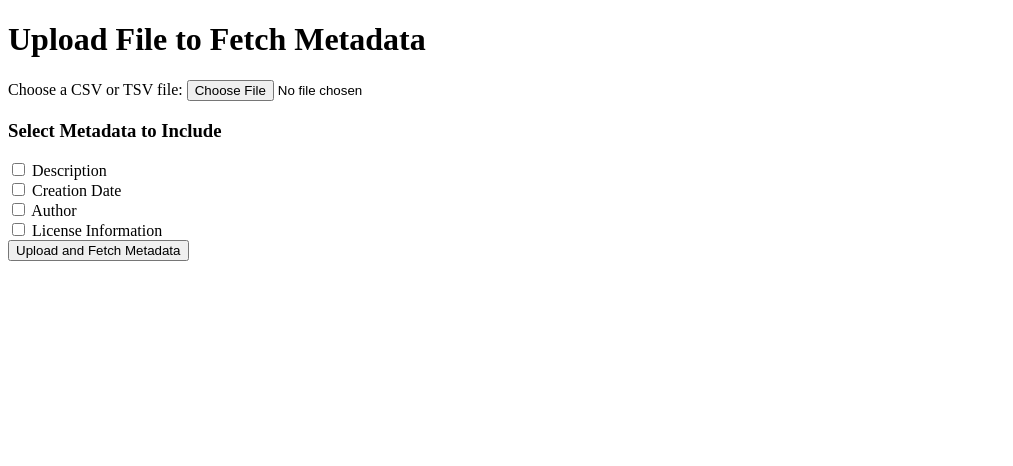
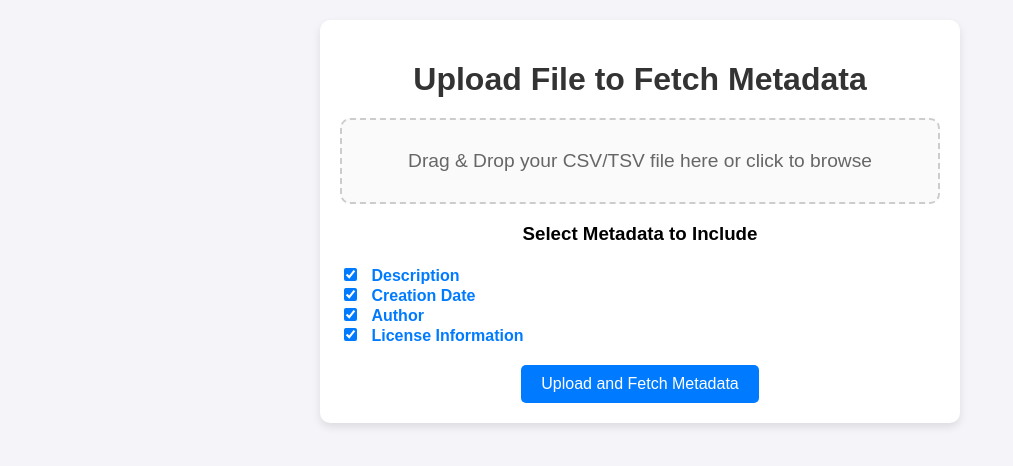
Before and after one commit to kavs1123/wikimedia_hack, a Flask app: page / in a window 1280 px wide. Shown: the top 466 px of the page, without its empty margins (0-1013 px from the left). Run offline with Flask 3, Linux system fonts and the light colour scheme.

Commit message:
front end

```diff
--- a/templates/index.html
+++ b/templates/index.html
@@ -1,40 +1,261 @@
 <!doctype html>
 <html lang="en">
+
 <head>
   <meta charset="utf-8">
   <meta name="viewport" content="width=device-width, initial-scale=1, shrink-to-fit=no">
   <title>File Upload with MediaWiki Metadata</title>
+  <style>
+    body {
+      font-family: Arial, sans-serif;
+      background-color: #f4f4f9;
+      margin: 0;
+      padding: 20px;
+    }
+
+    .container {
+      max-width: 600px;
+      margin: 0 auto;
+      background-color: #fff;
+      padding: 20px;
+      border-radius: 10px;
+      box-shadow: 0 4px 8px rgba(0, 0, 0, 0.1);
+      text-align: center;
+    }
+
+    h1 {
+      margin-bottom: 20px;
+      color: #333;
+    }
+
+    .upload-area {
+      border: 2px dashed #ccc;
+      border-radius: 10px;
+      padding: 30px;
+      cursor: pointer;
+      background-color: #fafafa;
+      transition: background-color 0.3s ease;
+      position: relative;
+    }
+
+    .upload-area.dragover {
+      background-color: #e0f7fa;
+    }
+
+    .upload-area p {
+      margin: 0;
+      font-size: 1.2rem;
+      color: #666;
+    }
+
+    .uploaded-file {
+      margin-top: 10px;
+      font-size: 1.1rem;
+      color: #007bff;
+      font-weight: bold;
+      display: none;
+    }
+
+    input[type="file"] {
+      display: none;
+    }
+
+    .checkbox-group {
+      margin-top: 20px;
+      text-align: left;
+    }
+
+    .checkbox-group input {
+      margin-right: 10px;
+      accent-color: #007bff;
+    }
+
+    .checkbox-group label {
+      font-size: 1rem;
+    }
+
+    .checkbox-group input:checked+label {
+      font-weight: bold;
+      color: #007bff;
+    }
+
+    .submit-btn {
+      display: inline-block;
+      margin-top: 20px;
+      padding: 10px 20px;
+      background-color: #007bff;
+      color: #fff;
+      border: none;
+      border-radius: 5px;
+      cursor: pointer;
+      font-size: 1rem;
+      transition: background-color 0.3s ease;
+    }
+
+    .submit-btn:hover {
+      background-color: #0056b3;
+    }
+
+    .hidden-input {
+      display: none;
+    }
+
+    .check {
+      cursor: pointer;
+      position: relative;
+      margin: auto;
+      width: 18px;
+      height: 18px;
+      -webkit-tap-highlight-color: transparent;
+      transform: translate3d(0, 0, 0);
+    }
+
+    .check:before {
+      content: "";
+      position: absolute;
+      top: -15px;
+      left: -15px;
+      width: 48px;
+      height: 48px;
+      border-radius: 50%;
+      background: rgba(34, 50, 84, 0.03);
+      opacity: 0;
+      transition: opacity 0.2s ease;
+    }
+
+    .check svg {
+      position: relative;
+      z-index: 1;
+      fill: none;
+      stroke-linecap: round;
+      stroke-linejoin: round;
+      stroke: #c8ccd4;
+      stroke-width: 1.5;
+      transform: translate3d(0, 0, 0);
+      transition: all 0.2s ease;
+    }
+
+    .check svg path {
+      stroke-dasharray: 60;
+      stroke-dashoffset: 0;
+    }
+
+    .check svg polyline {
+      stroke-dasharray: 22;
+      stroke-dashoffset: 66;
+    }
+
+    .check:hover:before {
+      opacity: 1;
+    }
+
+    .check:hover svg {
+      stroke: #4285f4;
+    }
+
+    #cbx:checked+.check svg {
+      stroke: #4285f4;
+    }
+
+    #cbx:checked+.check svg path {
+      stroke-dashoffset: 60;
+      transition: all 0.3s linear;
+    }
+
+    #cbx:checked+.check svg polyline {
+      stroke-dashoffset: 42;
+      transition: all 0.2s linear;
+      transition-delay: 0.15s;
+    }
+
+    .hidden-cbx {
+      display: none;
+    }
+
+    .checkbox-container {
+      display: flex;
+      align-items: center;
+      margin-bottom: 10px;
+    }
+
+    .cbx-label {
+      display: flex;
+      align-items: center;
+      cursor: pointer;
+    }
+
+    .cbx-label .check {
+      margin-right: 10px;
+    }
+  </style>
 </head>
+
 <body>
   <div class="container">
     <h1>Upload File to Fetch Metadata</h1>
-      <form action="{{ url_for('upload_file') }}" method="post" enctype="multipart/form-data">
-        <div>
-          <label for="file">Choose a CSV or TSV file:</label>
-          <input type="file" name="file" required>
+
+    <form id="uploadForm" action="{{ url_for('upload_file') }}" method="post" enctype="multipart/form-data">
+      <div class="upload-area" id="uploadArea">
+        <p id="uploadText">Drag & Drop your CSV/TSV file here or click to browse</p>
+        <p class="uploaded-file" id="uploadedFileName"></p>
+        <input type="file" id="fileInput" name="file" required>
       </div>
 
       <h3>Select Metadata to Include</h3>
-        <div>
-          <input type="checkbox" id="description" name="options" value="description">
+      <div class="checkbox-group">
+        <input type="checkbox" id="description" name="options" value="description" checked>
         <label for="description">Description</label><br>
 
-          <input type="checkbox" id="creation_date" name="options" value="creation_date">
+        <input type="checkbox" id="creation_date" name="options" value="creation_date" checked>
         <label for="creation_date">Creation Date</label><br>
 
-          <input type="checkbox" id="author" name="options" value="author">
+        <input type="checkbox" id="author" name="options" value="author" checked>
         <label for="author">Author</label><br>
 
-          <input type="checkbox" id="license" name="options" value="license">
+        <input type="checkbox" id="license" name="options" value="license" checked>
         <label for="license">License Information</label><br>
-
-
-
-
       </div>
 
-        <button type="submit">Upload and Fetch Metadata</button>
+      <button type="submit" class="submit-btn">Upload and Fetch Metadata</button>
     </form>
   </div>
+
+  <script>
+    const uploadArea = document.getElementById('uploadArea');
+    const fileInput = document.getElementById('fileInput');
+    const uploadText = document.getElementById('uploadText');
+    const uploadedFileName = document.getElementById('uploadedFileName');
+
+    // Drag and drop file upload behavior
+    uploadArea.addEventListener('click', () => fileInput.click());
+    uploadArea.addEventListener('dragover', (e) => {
+      e.preventDefault();
+      uploadArea.classList.add('dragover');
+    });
+    uploadArea.addEventListener('dragleave', () => uploadArea.classList.remove('dragover'));
+    uploadArea.addEventListener('drop', (e) => {
+      e.preventDefault();
+      uploadArea.classList.remove('dragover');
+
+      const files = e.dataTransfer.files;
+      if (files.length > 0) {
+        fileInput.files = files;
+        showUploadedFileName(files[0].name);
+      }
+    });
+
+    fileInput.addEventListener('change', (e) => {
+      if (fileInput.files.length > 0) {
+        showUploadedFileName(fileInput.files[0].name);
+      }
+    });
+
+    function showUploadedFileName(fileName) {
+      uploadText.style.display = 'none';
+      uploadedFileName.textContent = `File uploaded: ${fileName}`;
+      uploadedFileName.style.display = 'block';
+    }
+  </script>
 </body>
+
 </html>
```
Also changed, not shown: 1 other file. Lines whose indentation alone changed are shown as unchanged.
